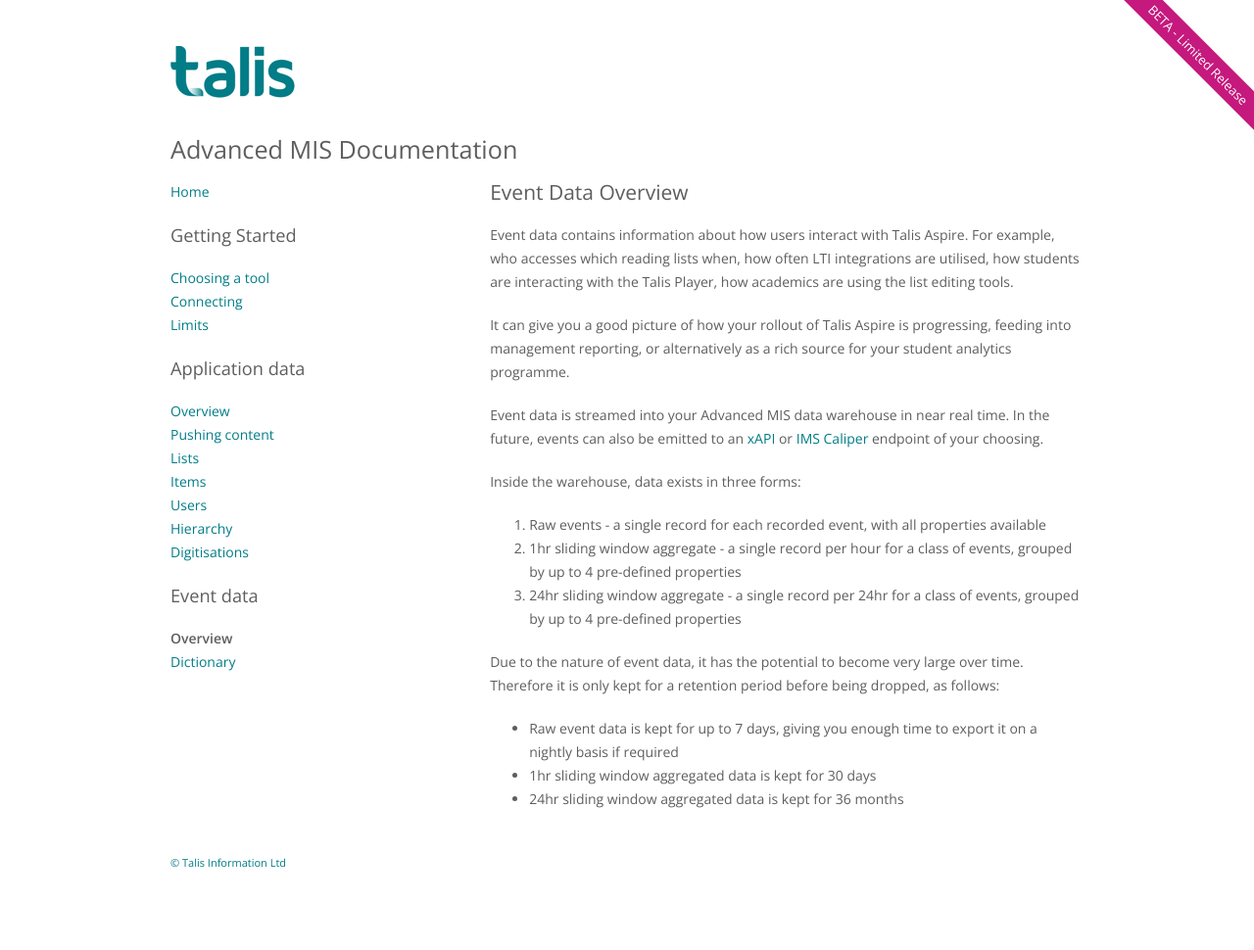
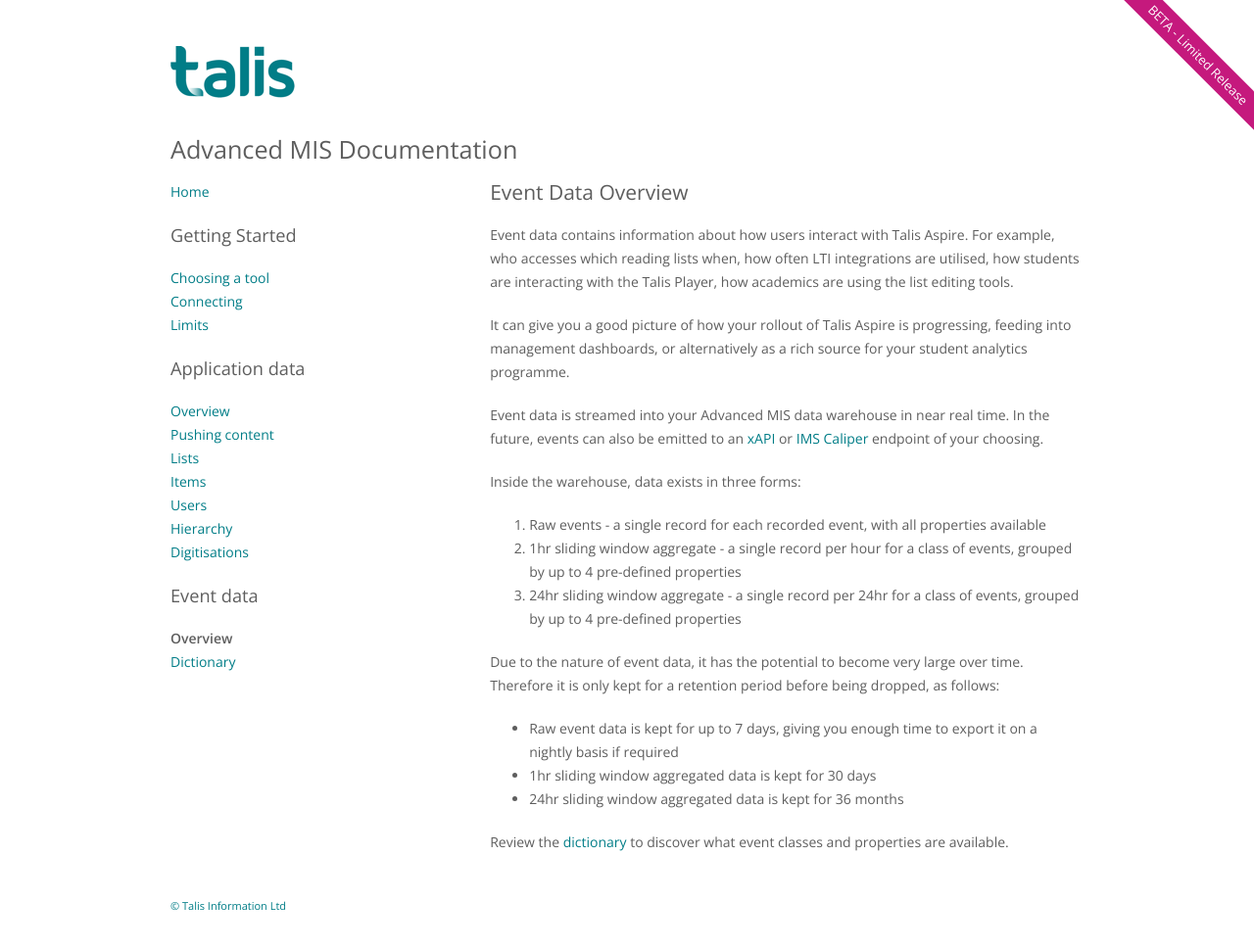
Before and after one commit to techfromsage/advanced-mis, a Jekyll site: the page built from topics/event-data.md, in a window 1280 px wide. Shown: the whole page at 98% size. Built offline with Jekyll 4.4.1, drawn with Linux system fonts in a browser that asks for light colours; before the commit the page ends 926 px from its top, so only the background shows below that.

Commit message:
Tweaking event content

```diff
--- a/topics/event-data.md
+++ b/topics/event-data.md
@@ -9,7 +9,7 @@ which reading lists when, how often LTI integrations are utilised, how students
 the Talis Player, how academics are using the list editing tools.
 
 It can give you a good picture of how your rollout of Talis Aspire is progressing, feeding into management
-reporting, or alternatively as a rich source for your student analytics programme.
+dashboards, or alternatively as a rich source for your student analytics programme.
 
 Event data is streamed into your Advanced MIS data warehouse in near real time. In the future, events
 can also be emitted to an [xAPI](https://xapi.com/overview/) or [IMS Caliper](https://www.imsglobal.org/activity/caliper) endpoint of your choosing.
@@ -26,3 +26,5 @@ only kept for a retention period before being dropped, as follows:
 * Raw event data is kept for up to 7 days, giving you enough time to export it on a nightly basis if required
 * 1hr sliding window aggregated data is kept for 30 days
 * 24hr sliding window aggregated data is kept for 36 months
+
+Review the [dictionary]({{ site.baseurl }}/topics/event-dict.html) to discover what event classes and properties are available.
```
